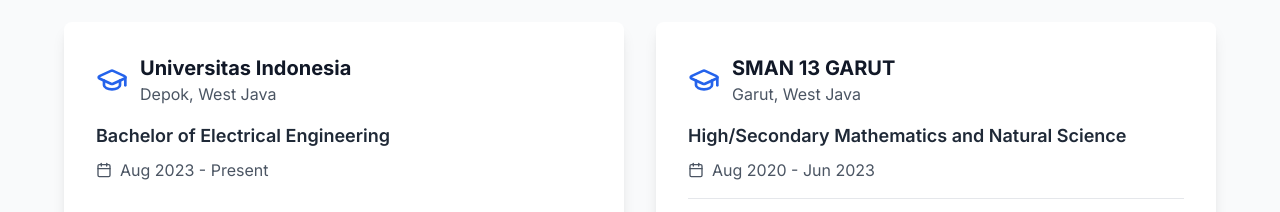
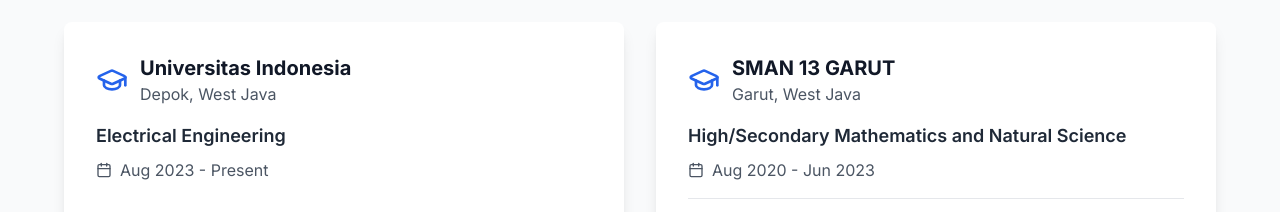
Before and after one commit to rastuak/personal-website, a Next.js app: page / in a window 1280 px wide. Shown: the part 4640-4852 px from the top of the page. Built offline with nearby package versions, Linux system fonts and the light colour scheme; no server answers.

Commit message:
changes on text

```diff
--- a/src/components/EducationSection.tsx
+++ b/src/components/EducationSection.tsx
@@ -15,18 +15,18 @@
     {
       institution: "Universitas Indonesia",
       location: "Depok, West Java",
-      degree: "Bachelor of Electrical Engineering",
+      degree: "Electrical Engineering",
       duration: "Aug 2023 - Present",
-      details: []
+      details: [],
     },
     {
       institution: "SMAN 13 GARUT",
       location: "Garut, West Java",
       degree: "High/Secondary Mathematics and Natural Science",
       duration: "Aug 2020 - Jun 2023",
-      details: ["Best graduate of SMAN 13 Garut"]
-    }
-  ]
+      details: ["Best graduate of SMAN 13 Garut"],
+    },
+  ];
 
   return (
     <section id="education" className="section-padding bg-gray-50 dark:bg-gray-800">
```
